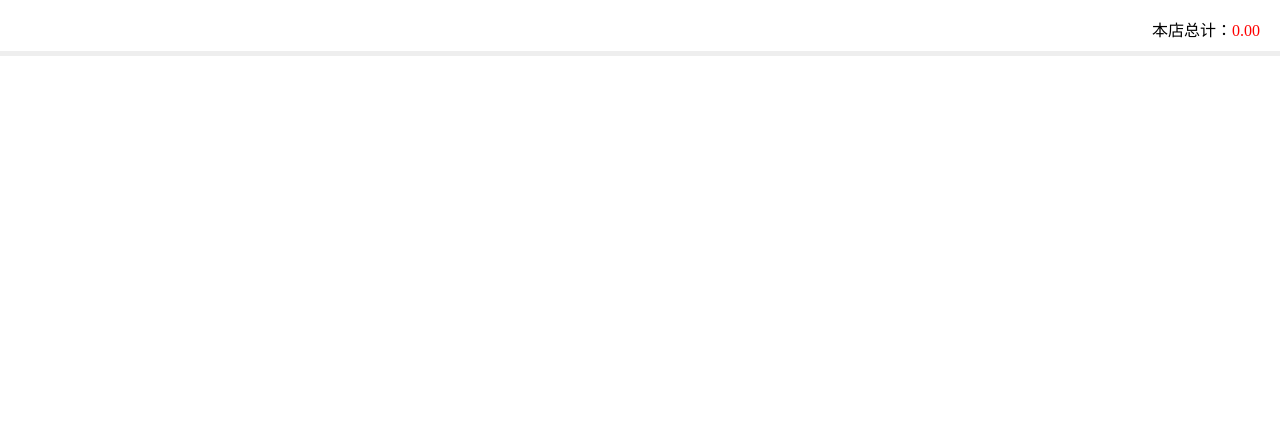
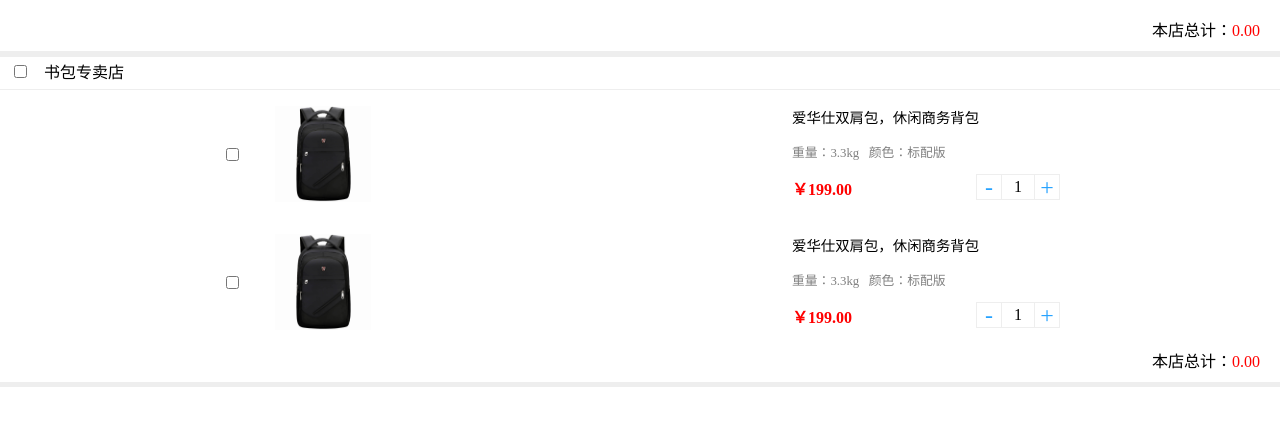
Before and after one commit to BlueFantast/vue-01, a Vue app: page /#/shopcart in a window 1280 px wide. Shown: the part 275-712 px from the top of the page. Built offline with nearby package versions, Linux system fonts and the light colour scheme; what mint-ui would draw is missing.

Commit message:
'updata'

```diff
--- a/src/components/shopcart.vue
+++ b/src/components/shopcart.vue
@@ -4,7 +4,8 @@
         <div class="purchased-list">
             <div
                 v-for="(shop,index) in purchased"
-                v-bind:key="index"
+                v-bind:index="index"
+                v-bind:key="shop.shopId"
                 class="shop">
                 <div class="shop-name">
                     <input type="checkbox" v-model="shop.selected" :id="shop.shopId" v-on:click="checkBoxShop(shop.shopId)" /> <span class="name">{{shop.shopName}}</span>
@@ -271,6 +272,34 @@ export default {
             }
           ],
           shopTotal: 0
+        },
+        {
+          shopId: "bagStore2",
+          shopName: "书包专卖店",
+          selected: false,
+          goodsList: [
+            {
+              goodsId: "bag1",
+              selected: false,
+              imgUrl: require("../assets/images/goods1.jpg"),
+              goodsTitle: "爱华仕双肩包，休闲商务背包",
+              describe: ["重量：3.3kg", "颜色：标配版"],
+              goodsPrice: 199,
+              goodsCount: 1,
+              goodsTotal: 0
+            },
+            {
+              goodsId: "bag2",
+              selected: false,
+              imgUrl: require("../assets/images/goods1.jpg"),
+              goodsTitle: "爱华仕双肩包，休闲商务背包",
+              describe: ["重量：3.3kg", "颜色：标配版"],
+              goodsPrice: 199,
+              goodsCount: 1,
+              goodsTotal: 0
+            }
+          ],
+          shopTotal: 0
         }
       ],
       checkAll: false,
@@ -345,7 +374,6 @@ export default {
           let goods = goodsList[j];
           goods.selected = allInput.checked;
         }
-
       }
     }
   },
@@ -356,18 +384,19 @@ export default {
     shopTotal: function(newValue, oldValue) {
       console.log(newValue, oldValue);
       let that = this;
-      let shopId = "bagStore1";
+      // let shopId = "bagStore1";
+      let total = 0;
       let purchased = that.purchased;
-      for (let j = 0; j < purchased.length; j++) {
-        let shop = purchased[j];
-        if (shop.shopId == shopId) {
-          shop.shopTotal = newValue;
-          that.finalPrice = newValue;
+      for (let i = 0; i < purchased.length; i++) {
+        let shop = purchased[i];
+        // if (shop.shopId == shopId) {
+        shop.shopTotal = newValue[i];
+        total += newValue[i];
+        // that.finalPrice = newValue;
+        // }
       }
+      that.finalPrice = total;
     }
-    },
-
-
   },
   computed: {
     goodsCount: function() {
@@ -387,32 +416,30 @@ export default {
     },
     shopTotal: function() {
       let that = this;
-      let shopId = "bagStore1";
       let purchased = that.purchased;
-      let total = 0;
-      // let flag = document.getElementById('shopId').checked;
-      let flag = true;
+      // let total = 0;
+      let total = [];
       let flagAll = true;
       for (let i = 0; i < purchased.length; i++) {
-        const shop = purchased[i];
-        if (shop.shopId == shopId) {
+        let flag = true;
+        let shop = purchased[i];
         let goodsList = shop.goodsList;
         for (let j = 0; j < goodsList.length; j++) {
-            const goods = goodsList[j];
+          let goods = goodsList[j];
           if (goods.selected) {
-              total += goods.goodsTotal;
+            // total += goods.goodsTotal;
+            total.push(goods.goodsTotal);
           } else {
             flag = false;
           }
         }
         shop.selected = flag;
-          if(!shop.selected){
-            flagAll = false
-          }
+        if (!shop.selected) {
+          flagAll = false;
         }
         that.checkAll = flagAll;
+      }
       return total;
-      }
     }
   },
   filters: {
```
Lines whose indentation alone changed are shown as unchanged.
